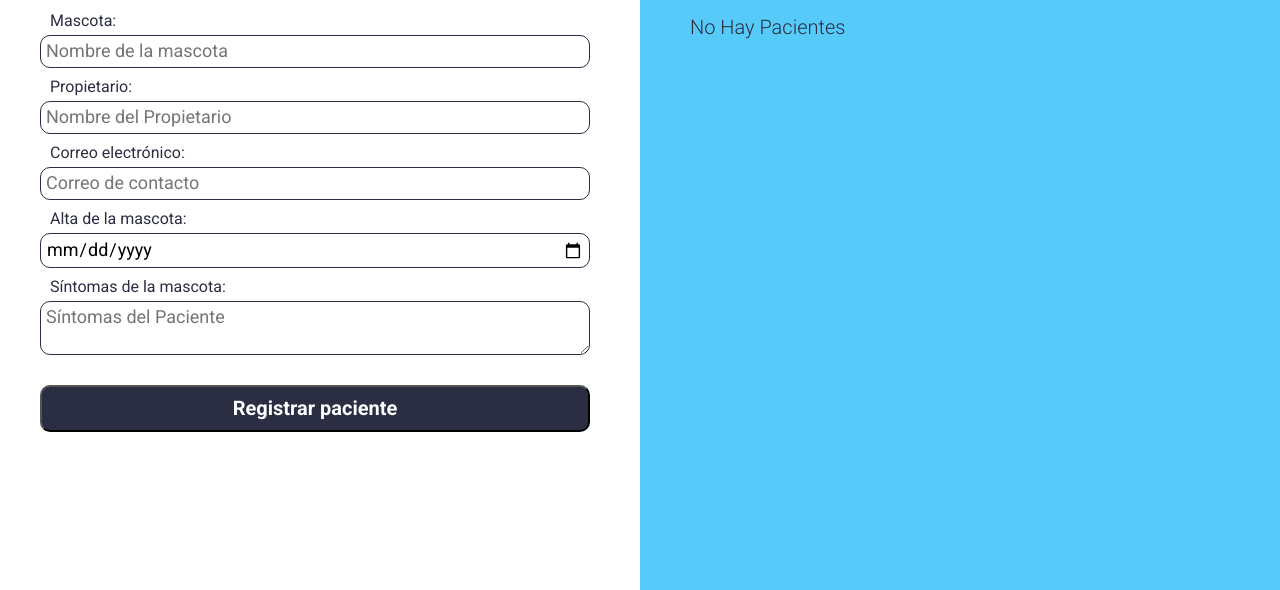
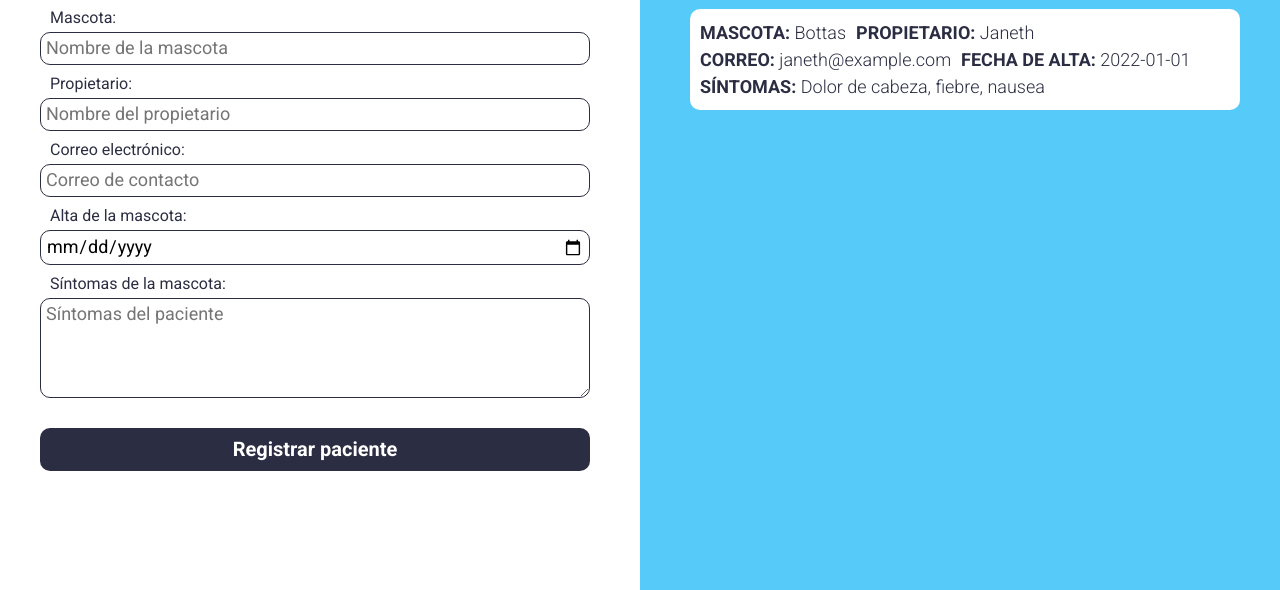
Before and after one commit to ElielM9/Peludatos-AdminVeterinaria, a website: page src/views/index.html in a window 1280 px wide. Shown: the part 210-800 px from the top of the page. Drawn offline with nearby package versions, Linux system fonts and the light colour scheme; files that its build step writes are made by us from their sources; files whose address does not match are found by name.

Commit message:
Diseño de las tarjetas de citas casi concluido

```diff
--- a/src/scss/base/_base.scss
+++ b/src/scss/base/_base.scss
@@ -38,6 +38,12 @@
   height: auto;
 }
 
+ul {
+  list-style-type: none;
+  padding: 0;
+  margin: 0;
+}
+
 [class$="__container"] {
   width: 95%;
   max-width: 120rem;
--- a/src/scss/base/_typography.scss
+++ b/src/scss/base/_typography.scss
@@ -29,7 +29,7 @@
 }
 
 p {
-  font-size: 2rem;
+  font-size: 1.8rem;
   line-height: 1.5;
   margin: .5rem 0 1.5rem;
 }
--- /dev/null
+++ b/src/scss/components/_appointmentCard.scss
@@ -0,0 +1,26 @@
+@use "config/variables" as var;
+@use "config/mixins" as mix;
+
+.appointment-list__item {
+  border-radius: 1rem;
+  padding: 1rem;
+  background-color: var.$white;
+
+  &-info {
+    display: flex;
+    flex-wrap: wrap;
+    column-gap: 1rem;
+    margin: 0;
+  }
+
+  &-detail {
+    text-transform: uppercase;
+    font-weight: 700;
+    margin: 0;
+
+    &--value {
+      font-weight: 300;
+      text-transform: none;
+    }
+  }
+}
--- a/src/scss/components/_form.scss
+++ b/src/scss/components/_form.scss
@@ -17,12 +17,23 @@
   }
 
   &__input {
+    width: 100%;
     outline: none;
     border: 0.1rem solid var.$secondary-color;
     border-radius: 1rem;
     padding: 0.5rem;
     font-size: 1.8rem;
     font-weight: 400;
+    transition: border-color 0.2s ease-in-out;
+
+    &:focus {
+      border-color: var.$primary-color;
+    }
+
+    &--textarea {
+      resize: vertical;
+      min-height: 10rem;
+    }
   }
 
   &__btn {
--- a/src/scss/components/_index.scss
+++ b/src/scss/components/_index.scss
@@ -1 +1,2 @@
 @forward "form";
+@forward "appointmentCard";
--- a/src/scss/config/_mixins.scss
+++ b/src/scss/config/_mixins.scss
@@ -1,4 +1,5 @@
 @use "config/variables" as var;
+@use "sass:color";
 
 // Breakpoints
 @mixin phone {
@@ -59,13 +60,14 @@
   text-align: center;
   text-decoration: none;
   border-radius: 1rem;
+  border: none;
 
   @include tablet {
     width: auto;
   }
 
   @include hover(background-color, 0.3s, ease-in-out) {
-    background-color: lighten($bgColor, 15%);
+    background-color: color.adjust($bgColor, $lightness: 15%);
     cursor: pointer;
   }
 }
--- /dev/null
+++ b/src/scss/layout/_appointments.scss
@@ -0,0 +1,4 @@
+.appointment-list {
+  display: grid;
+  gap: 1rem;
+}
--- a/src/scss/layout/_index.scss
+++ b/src/scss/layout/_index.scss
@@ -2,3 +2,4 @@
 @forward "main";
 @forward "trackingSection";
 @forward "management";
+@forward "appointments";
--- a/src/scss/layout/_main.scss
+++ b/src/scss/layout/_main.scss
@@ -8,8 +8,8 @@
     @include mix.grid-rows(2, 3rem);
 
     @include mix.tablet {
+      grid-template-rows: unset;
       @include mix.grid(2, 10rem);
-      grid-template-rows: unset;
     }
   }
 }
--- a/src/views/index.html
+++ b/src/views/index.html
@@ -59,7 +59,7 @@
                 class="form__input"
                 type="text"
                 id="input_owner_name"
-                placeholder="Nombre del Propietario"
+                placeholder="Nombre del propietario"
                 name="owner_name"
               />
             </div>
@@ -96,7 +96,7 @@
                 class="form__input form__input--textarea"
                 id="input_symptoms"
                 name="symptoms"
-                placeholder="Síntomas del Paciente"
+                placeholder="Síntomas del paciente"
               ></textarea>
             </div>
 
@@ -112,7 +112,43 @@
             >
           </p>
           <div id="citas">
-            <p class="text-xl mt-5 mb-10 text-center">No Hay Pacientes</p>
+            <ul class="appointment-list" id="appointment-list">
+              <!-- Citas cargadas dinámicamente -->
+              <li class="appointment-list__item">
+                <div class="appointment-list__item-info">
+                  <p class="appointment-list__item-detail">
+                    Mascota:
+                    <span class="appointment-list__item-detail--value">
+                      Bottas
+                    </span>
+                  </p>
+                  <p class="appointment-list__item-detail">
+                    Propietario:
+                    <span class="appointment-list__item-detail--value">
+                      Janeth
+                    </span>
+                  </p>
+                  <p class="appointment-list__item-detail">
+                    Correo:
+                    <span class="appointment-list__item-detail--value">
+                      janeth@example.com
+                    </span>
+                  </p>
+                  <p class="appointment-list__item-detail">
+                    Fecha de alta:
+                    <span class="appointment-list__item-detail--value">
+                      2022-01-01
+                    </span>
+                  </p>
+                </div>
+                <p class="appointment-list__item-detail">
+                  Síntomas:
+                  <span class="appointment-list__item-detail--value">
+                    Dolor de cabeza, fiebre, nausea
+                  </span>
+                </p>
+              </li>
+            </ul>
           </div>
         </section>
       </div>
```
Also changed, not shown: public/index.html (+1 -1 lines), public/styles/styles.css, 2 other files.
